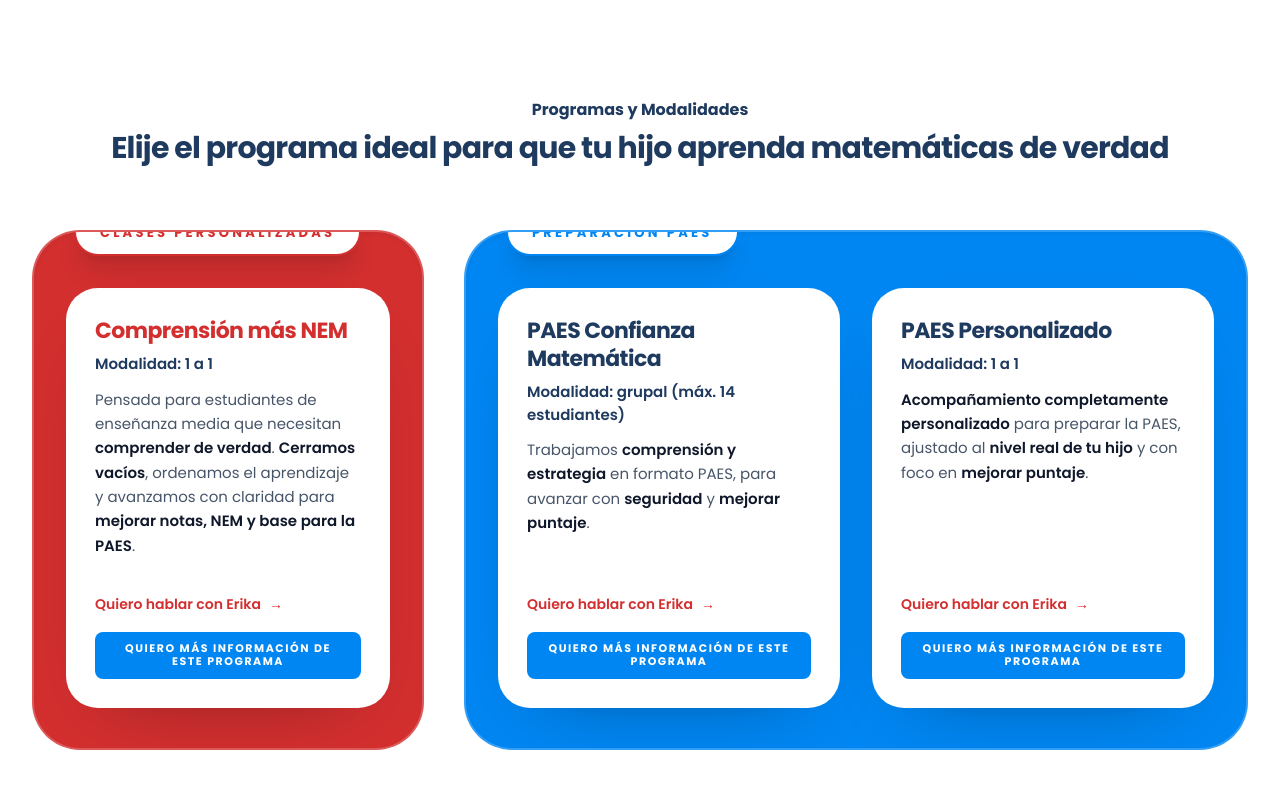
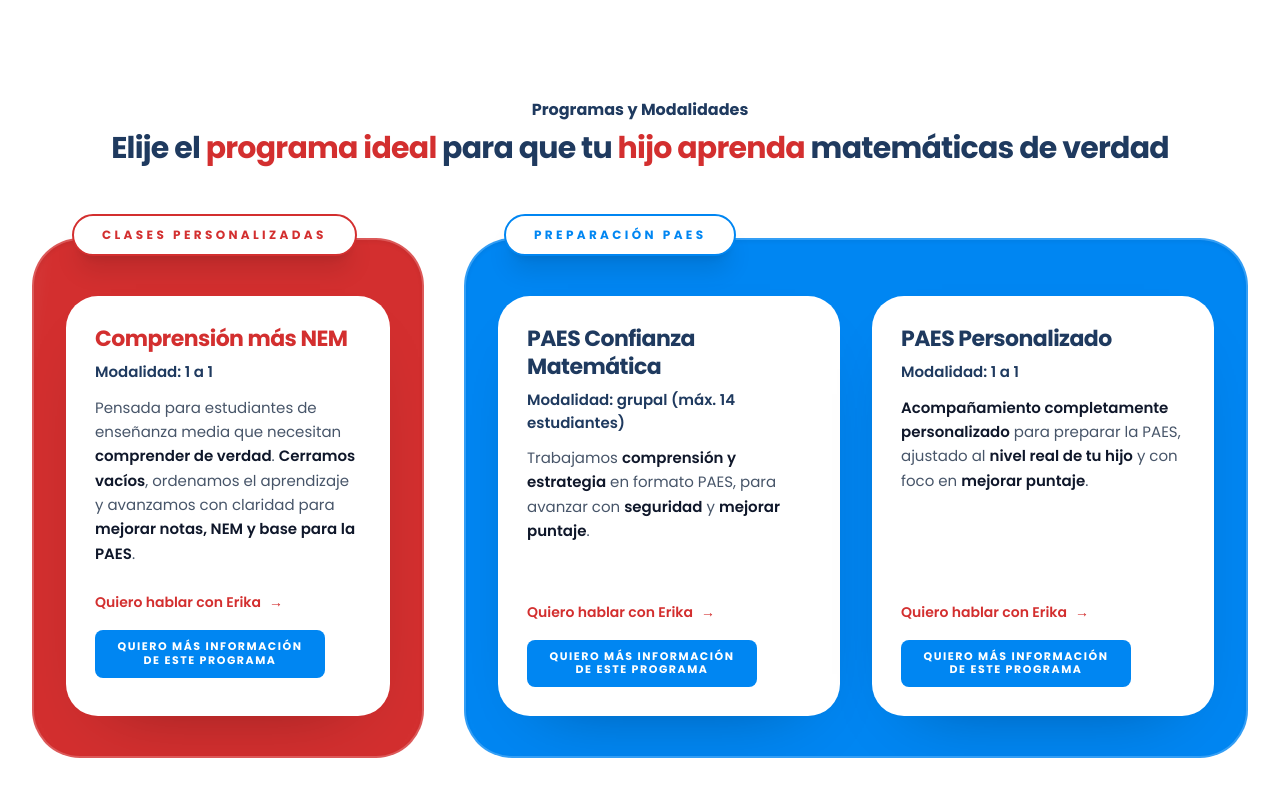
Before and after one commit to Andy-Montes/erikalaprofedemate, a React (Vite) app: page / in a window 1280 px wide. Shown: the part 1800-2600 px from the top of the page. Built offline with nearby package versions, Linux system fonts and the light colour scheme.

Commit message:
Increase glow shine intensity in Programs panels

```diff
--- a/components/Programs.tsx
+++ b/components/Programs.tsx
@@ -24,9 +24,9 @@
 
   // Botón compacto, sin “show”, sin glow, sin scale
   const infoBtn =
-    "inline-flex items-center justify-center bg-[#0086f2] text-white font-bold " +
-    "text-[10px] sm:text-[11px] uppercase tracking-[0.14em] " +
-    "py-2.5 px-4 rounded-lg leading-tight " +
+    "inline-flex flex-col items-center justify-center bg-[#0086f2] text-white font-bold " +
+    "text-[10px] sm:text-[11px] uppercase tracking-[0.14em] text-center " +
+    "py-2.5 px-3 rounded-lg leading-tight w-[220px] sm:w-[230px] " +
     "hover:bg-blue-700 active:opacity-95";
 
   return (
@@ -38,7 +38,8 @@
             Programas y Modalidades
           </span>
           <h2 className="text-2xl md:text-3xl font-black text-brandNavy leading-tight">
-            Elije el programa ideal para que tu hijo aprenda matemáticas de verdad
+            Elije el <span className="text-brandRed">programa ideal</span> para que tu{" "}
+            <span className="text-brandRed">hijo aprenda</span> matemáticas de verdad
           </h2>
         </div>
 
@@ -46,43 +47,50 @@
           {/* =======================================================
               BLOQUE ROJO (wrapper overflow-visible para NO cortar pill)
           ======================================================= */}
-          <div className="lg:w-1/3 relative overflow-visible">
+          <div className="lg:w-1/3 relative overflow-visible pt-2">
+            {/* Pill superior */}
+            <div className="absolute -top-4 left-6 sm:left-10 z-30 bg-white text-brandRed px-7 py-2.5 rounded-full border-2 border-brandRed shadow-xl">
+              <span className="block text-[11px] sm:text-[12px] font-black uppercase tracking-[0.28em] whitespace-nowrap">
+                Clases Personalizadas
+              </span>
+            </div>
+
             {/* Panel de color (este sí recorta el glow por dentro) */}
             <div className="relative rounded-[3rem] bg-brandRed shadow-inner border-2 border-white/20 overflow-hidden group">
-              {/* Glow elegante: línea diagonal que cruza (NO mancha) */}
+              {/* Glow shine detrás de las cards blancas */}
               <div className="absolute inset-0 z-0 pointer-events-none">
-                {/* Shine principal */}
                 <div
                   className="
-                    absolute -inset-y-10 -left-56 w-44 rotate-12
-                    bg-gradient-to-b from-white/0 via-white/35 to-white/0
-                    blur-lg opacity-0
-                    group-hover:opacity-100 group-hover:translate-x-[680px]
-                    transition-all duration-700 ease-out
+                    absolute -inset-y-16 -left-64 w-52 rotate-12
+                    bg-gradient-to-b from-white/0 via-white/75 to-white/0
+                    blur-md opacity-40
+                    group-hover:opacity-100 group-hover:translate-x-[720px]
+                    transition-all duration-900 ease-out
                   "
                 />
-                {/* Shine secundario (más fino) */}
                 <div
                   className="
-                    absolute -inset-y-10 -left-72 w-24 rotate-12
-                    bg-gradient-to-b from-white/0 via-white/22 to-white/0
-                    blur-md opacity-0
-                    group-hover:opacity-100 group-hover:translate-x-[720px]
-                    transition-all duration-700 ease-out
+                    absolute -inset-y-16 -left-80 w-32 rotate-12
+                    bg-gradient-to-b from-white/0 via-white/55 to-white/0
+                    blur-sm opacity-30
+                    group-hover:opacity-95 group-hover:translate-x-[780px]
+                    transition-all duration-1000 ease-out
+                  "
+                />
+                <div
+                  className="
+                    absolute -inset-y-16 -left-[22rem] w-20 rotate-12
+                    bg-gradient-to-b from-white/0 via-white/80 to-white/0
+                    blur-sm opacity-20
+                    group-hover:opacity-90 group-hover:translate-x-[760px]
+                    transition-all duration-[1100ms] ease-out
                   "
                 />
               </div>
 
-              {/* Pill (afuera visualmente, sin recorte) */}
-              <div className="absolute top-0 left-10 -translate-y-1/2 z-20 bg-white text-brandRed px-6 py-2.5 rounded-full border-2 border-brandRed shadow-xl">
-                <span className="text-[12px] sm:text-[13px] font-black uppercase tracking-[0.25em]">
-                  Clases Personalizadas
-                </span>
-              </div>
-
               <div className="px-8 pt-14 pb-10 relative z-10">
                 {/* Card blanca */}
-                <div className={`${wowCard} lg:h-[420px] overflow-hidden`}>
+                <div className={`${wowCard} lg:min-h-[420px]`}>
                   <div className="p-7 flex flex-col h-full">
                     <div>
                       <h3 className="text-xl sm:text-[22px] font-black text-brandRed mb-2">
@@ -114,7 +122,8 @@
 
                       <div className="pt-4">
                         <button onClick={() => onOpenModal(infoUrl)} className={infoBtn}>
-                          Quiero más información de este programa
+                          <span className="block">Quiero más información</span>
+                            <span className="block">de este programa</span>
                         </button>
                       </div>
                     </div>
@@ -128,41 +137,50 @@
           {/* =======================================================
               BLOQUE AZUL (wrapper overflow-visible para NO cortar pill)
           ======================================================= */}
-          <div className="lg:w-2/3 relative overflow-visible">
+          <div className="lg:w-2/3 relative overflow-visible pt-2">
+            {/* Pill superior */}
+            <div className="absolute -top-4 left-6 sm:left-10 z-30 bg-white text-[#0086f2] px-7 py-2.5 rounded-full border-2 border-[#0086f2] shadow-xl">
+              <span className="block text-[11px] sm:text-[12px] font-black uppercase tracking-[0.28em] whitespace-nowrap">
+                Preparación PAES
+              </span>
+            </div>
+
             <div className="relative rounded-[3rem] bg-[#0086f2] shadow-inner border-2 border-white/20 overflow-hidden group">
-              {/* Glow elegante: línea diagonal que cruza (NO mancha) */}
+              {/* Glow shine detrás de las cards blancas */}
               <div className="absolute inset-0 z-0 pointer-events-none">
                 <div
                   className="
-                    absolute -inset-y-10 -left-56 w-44 rotate-12
-                    bg-gradient-to-b from-white/0 via-white/32 to-white/0
-                    blur-lg opacity-0
-                    group-hover:opacity-100 group-hover:translate-x-[780px]
-                    transition-all duration-700 ease-out
+                    absolute -inset-y-16 -left-64 w-56 rotate-12
+                    bg-gradient-to-b from-white/0 via-white/72 to-white/0
+                    blur-md opacity-35
+                    group-hover:opacity-100 group-hover:translate-x-[860px]
+                    transition-all duration-900 ease-out
                   "
                 />
                 <div
                   className="
-                    absolute -inset-y-10 -left-72 w-24 rotate-12
-                    bg-gradient-to-b from-white/0 via-white/20 to-white/0
-                    blur-md opacity-0
-                    group-hover:opacity-100 group-hover:translate-x-[820px]
-                    transition-all duration-700 ease-out
+                    absolute -inset-y-16 -left-80 w-32 rotate-12
+                    bg-gradient-to-b from-white/0 via-white/52 to-white/0
+                    blur-sm opacity-30
+                    group-hover:opacity-95 group-hover:translate-x-[900px]
+                    transition-all duration-1000 ease-out
                   "
                 />
-              </div>
-
-              {/* Pill */}
-              <div className="absolute top-0 left-10 -translate-y-1/2 z-20 bg-white text-[#0086f2] px-6 py-2.5 rounded-full border-2 border-[#0086f2] shadow-xl">
-                <span className="text-[12px] sm:text-[13px] font-black uppercase tracking-[0.25em]">
-                  Preparación PAES
-                </span>
+                <div
+                  className="
+                    absolute -inset-y-16 -left-[22rem] w-24 rotate-12
+                    bg-gradient-to-b from-white/0 via-white/78 to-white/0
+                    blur-sm opacity-20
+                    group-hover:opacity-90 group-hover:translate-x-[920px]
+                    transition-all duration-[1100ms] ease-out
+                  "
+                />
               </div>
 
               <div className="px-8 pt-14 pb-10 relative z-10">
                 <div className="grid grid-cols-1 md:grid-cols-2 gap-8">
                   {/* PAES GRUPAL */}
-                  <div className={`${wowCard} lg:h-[420px] overflow-hidden`}>
+                  <div className={`${wowCard} lg:min-h-[420px]`}>
                     <div className="p-7 flex flex-col h-full">
                       <div>
                         <h3 className="text-xl sm:text-[22px] font-black text-brandNavy mb-2">
@@ -193,7 +211,8 @@
 
                         <div className="pt-4">
                           <button onClick={() => onOpenModal(infoUrl)} className={infoBtn}>
-                            Quiero más información de este programa
+                            <span className="block">Quiero más información</span>
+                            <span className="block">de este programa</span>
                           </button>
                         </div>
                       </div>
@@ -201,7 +220,7 @@
                   </div>
 
                   {/* PAES 1:1 */}
-                  <div className={`${wowCard} lg:h-[420px] overflow-hidden`}>
+                  <div className={`${wowCard} lg:min-h-[420px]`}>
                     <div className="p-7 flex flex-col h-full">
                       <div>
                         <h3 className="text-xl sm:text-[22px] font-black text-brandNavy mb-2">
@@ -234,7 +253,8 @@
 
                         <div className="pt-4">
                           <button onClick={() => onOpenModal(infoUrl)} className={infoBtn}>
-                            Quiero más información de este programa
+                            <span className="block">Quiero más información</span>
+                            <span className="block">de este programa</span>
                           </button>
                         </div>
                       </div>
```
